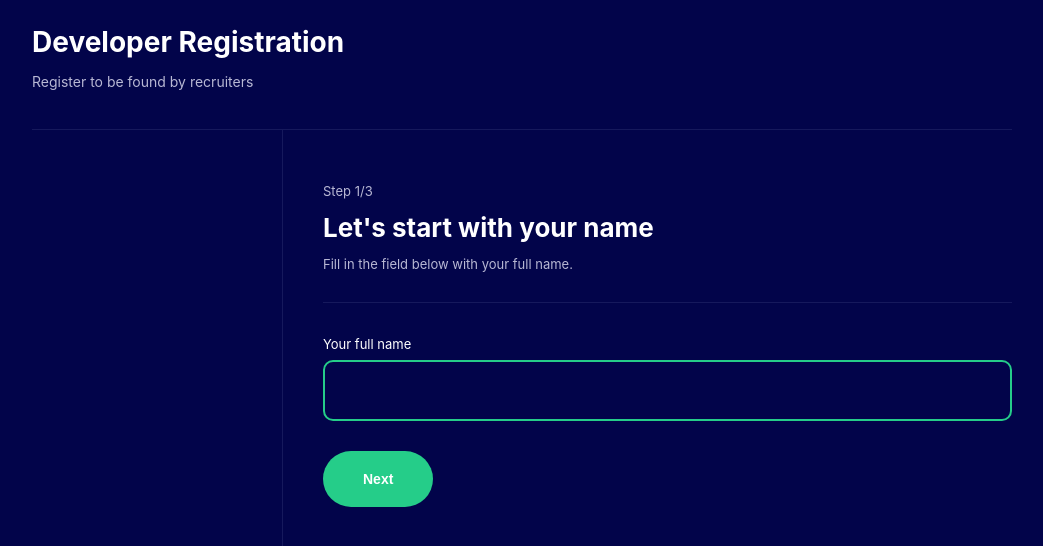
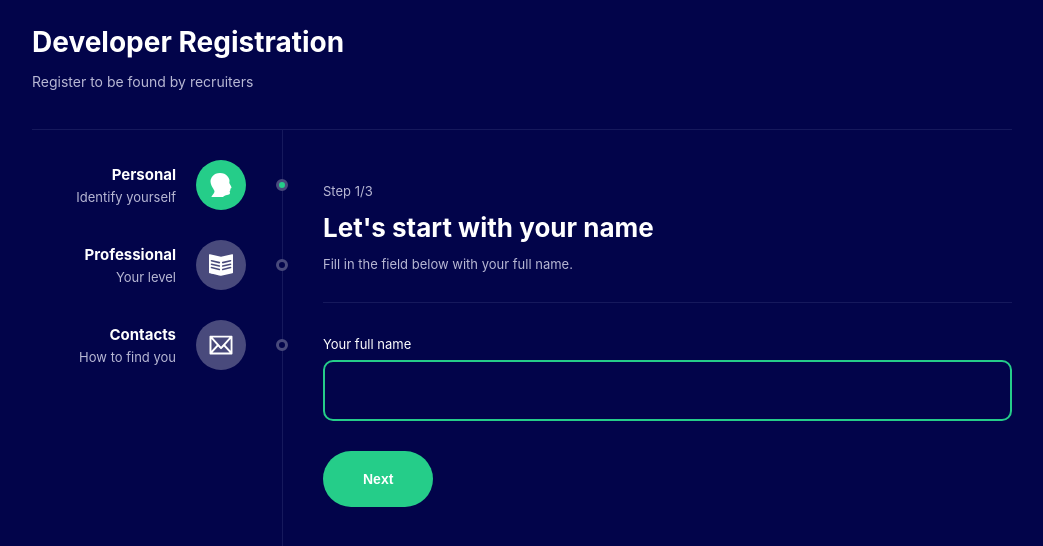
Before and after one commit to LeoRangel/react-multi-step-form, a React (Create React App) app: page / in a window 1280 px wide. Shown: the top 546 px of the page, without its empty margins (118-1161 px from the left). Built offline with nearby package versions, Linux system fonts and the light colour scheme.

Commit message:
Implements Sidebar

```diff
--- a/src/components/Theme/index.tsx
+++ b/src/components/Theme/index.tsx
@@ -1,12 +1,16 @@
 import { ReactNode } from 'react'
+import * as C from './styles'
 import { Header } from '../Header'
-import * as C from './styles'
+import { SidebarItem } from '../SidebarItem'
+import { useForm } from '../../contexts/FormContext'
 
 type Props = {
     children: ReactNode
 }
 
 export const Theme = ({ children }: Props) => {
+    const { state } = useForm();
+
     return (
         <C.Container>
             <C.Area>
@@ -14,6 +18,29 @@ export const Theme = ({ children }: Props) => {
 
                 <C.Steps>
                     <C.Sidebar>
+                        <SidebarItem
+                            title="Personal"
+                            description="Identify yourself"
+                            icon="profile"
+                            path="/"
+                            active={state.currentStep === 1}
+                        />
+
+                        <SidebarItem
+                            title="Professional"
+                            description="Your level"
+                            icon="book"
+                            path="/step2"
+                            active={state.currentStep === 2}
+                        />
+
+                        <SidebarItem
+                            title="Contacts"
+                            description="How to find you"
+                            icon="mail"
+                            path="/step3"
+                            active={state.currentStep === 3}
+                        />
                     </C.Sidebar>
 
                     <C.Page>
```
